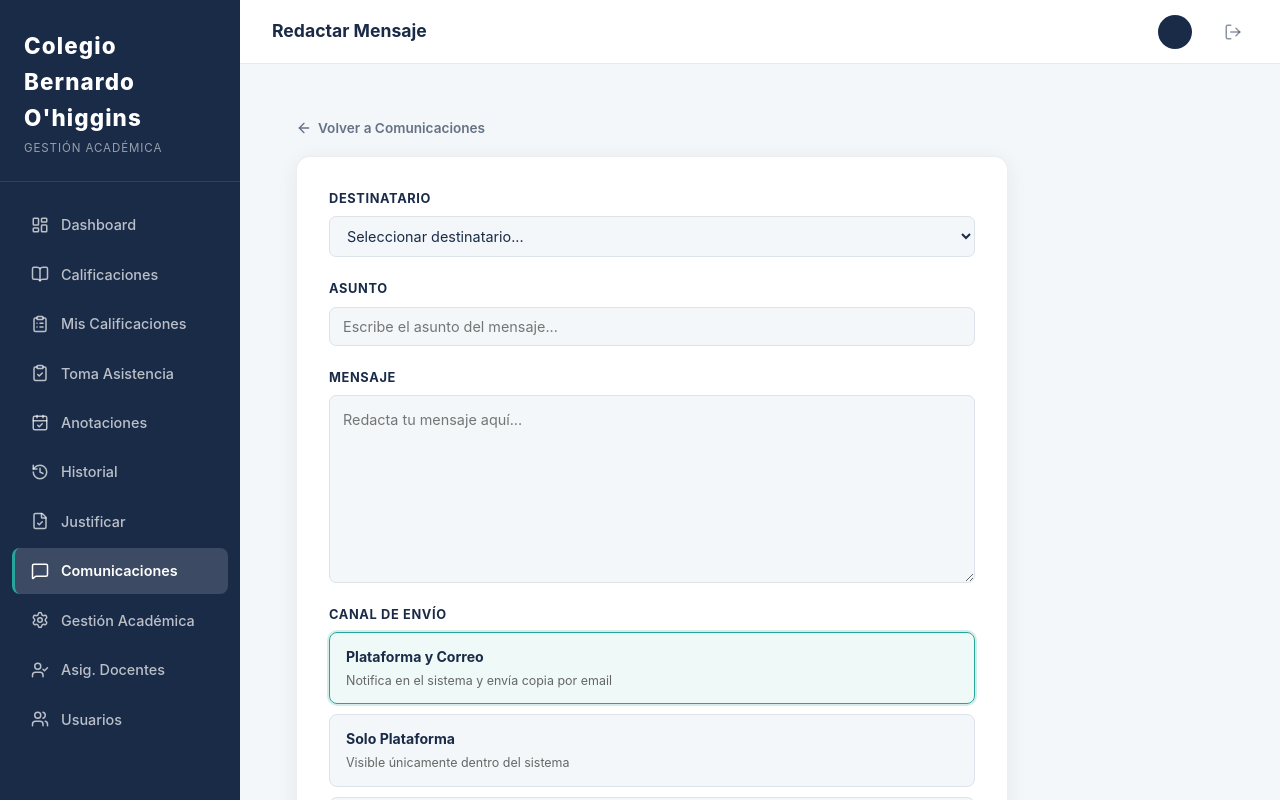
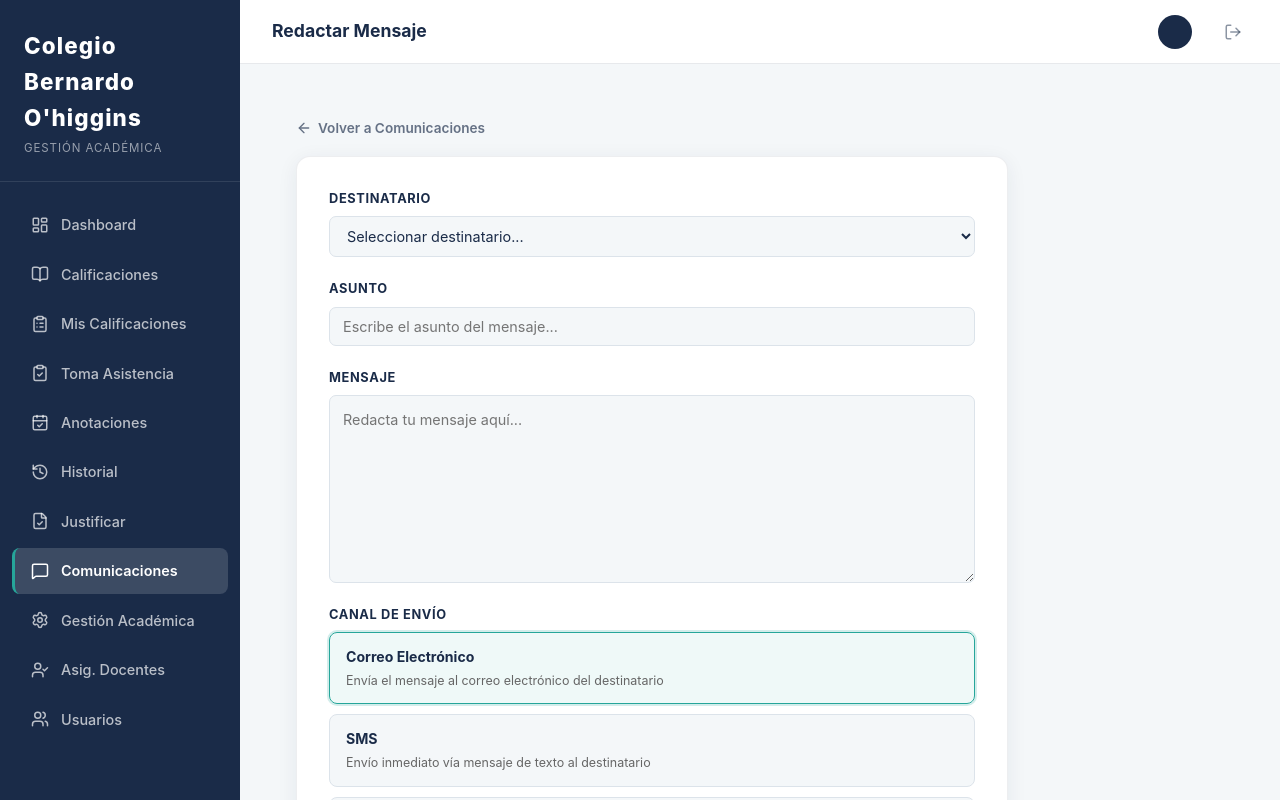
Before and after one commit to yaquelin2305/colegio-bernardo-ohiggins-platform, a React (Vite) app in the folder frontend/: page /comunicaciones/redactar in a window 1280 px wide. Built offline with nearby package versions, Linux system fonts and the light colour scheme.

Commit message:
refactor: alinea canales de envío con el enum del ms-comunicaciones
Los valores EMAIL, SMS y WHATSAPP reemplazan los canales anteriores
que no coincidían con los definidos en el backend.

```diff
--- a/frontend/src/features/comunicaciones/components/FormularioMensaje.jsx
+++ b/frontend/src/features/comunicaciones/components/FormularioMensaje.jsx
@@ -1,9 +1,9 @@
 import { Send } from 'lucide-react';
 
 const canales = [
-  { value: 'plataforma-correo', label: 'Plataforma y Correo',  desc: 'Notifica en el sistema y envía copia por email' },
-  { value: 'solo-plataforma',   label: 'Solo Plataforma',      desc: 'Visible únicamente dentro del sistema' },
-  { value: 'sms-urgencia',      label: 'SMS de Urgencia',      desc: 'Envío inmediato vía mensaje de texto al apoderado' },
+  { value: 'EMAIL',    label: 'Correo Electrónico', desc: 'Envía el mensaje al correo electrónico del destinatario' },
+  { value: 'SMS',      label: 'SMS',                desc: 'Envío inmediato vía mensaje de texto al destinatario' },
+  { value: 'WHATSAPP', label: 'WhatsApp',           desc: 'Envía el mensaje por WhatsApp al destinatario' },
 ];
 
 function FormularioMensaje({ formulario, onChange, onEnviar, isLoading = false, destinatarios = [] }) {
--- a/frontend/src/features/comunicaciones/pages/RedactarMensajePage.jsx
+++ b/frontend/src/features/comunicaciones/pages/RedactarMensajePage.jsx
@@ -9,7 +9,7 @@ const estadoInicial = {
   destinatario: '',
   asunto: '',
   mensaje: '',
-  canal: 'plataforma-correo',
+  canal: 'EMAIL',
 };
 
 function RedactarMensajePage() {
```
